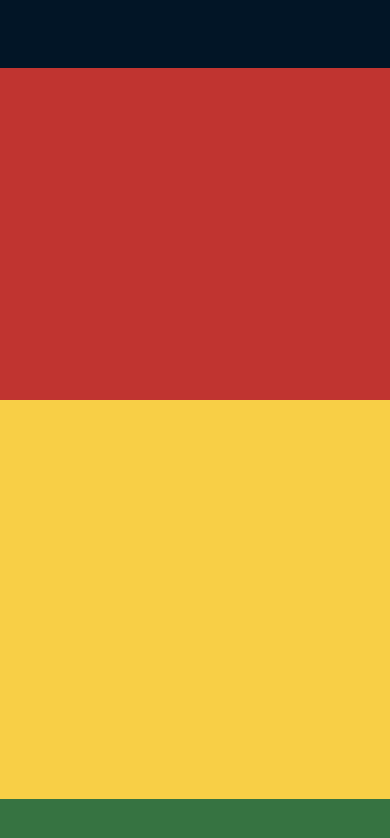
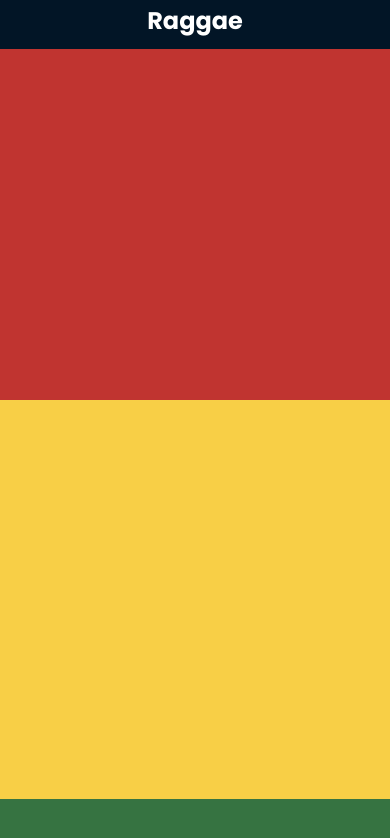
Before and after one commit to Lidiman/Reggae, a plain HTML site: page index.html in a window 390 px wide. Shown: the top 838 px of the page. Drawn offline with Linux system fonts and the light colour scheme; files whose address does not match are found by name.

Commit message:
All done

```diff
--- a/style.css
+++ b/style.css
@@ -319,3 +319,38 @@ main {
     left: 10px;
     color: white; /* Example text color */
   }
+
+  @media only screen and (max-width: 768px) {
+    .navbar ul{
+        display: none;
+    }
+
+    nav a {
+        display: flex;
+        justify-content: center;
+        align-items: center;
+    }
+
+    nav .logo {
+        margin: 0px;
+        padding: 7px;
+        transform: translateY(-8%);
+        justify-content: center;
+        display: flex;
+        align-items: center;
+    }
+
+    .navbar{
+        padding: 0px;
+        margin: 0px;
+        align-items: center;
+    }
+
+    nav {
+        justify-content: center;
+    }
+
+    .main-gallery button{
+        width: 40%;
+    }
+}
```
